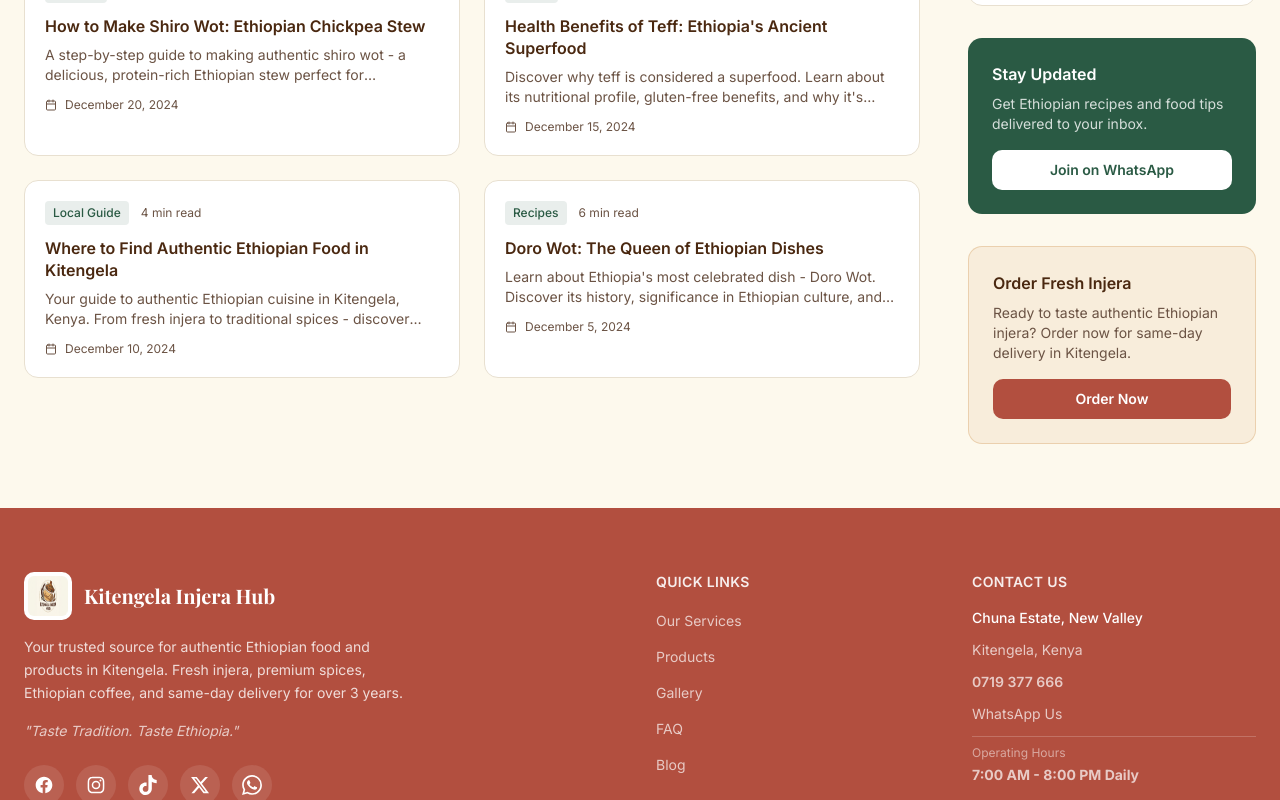
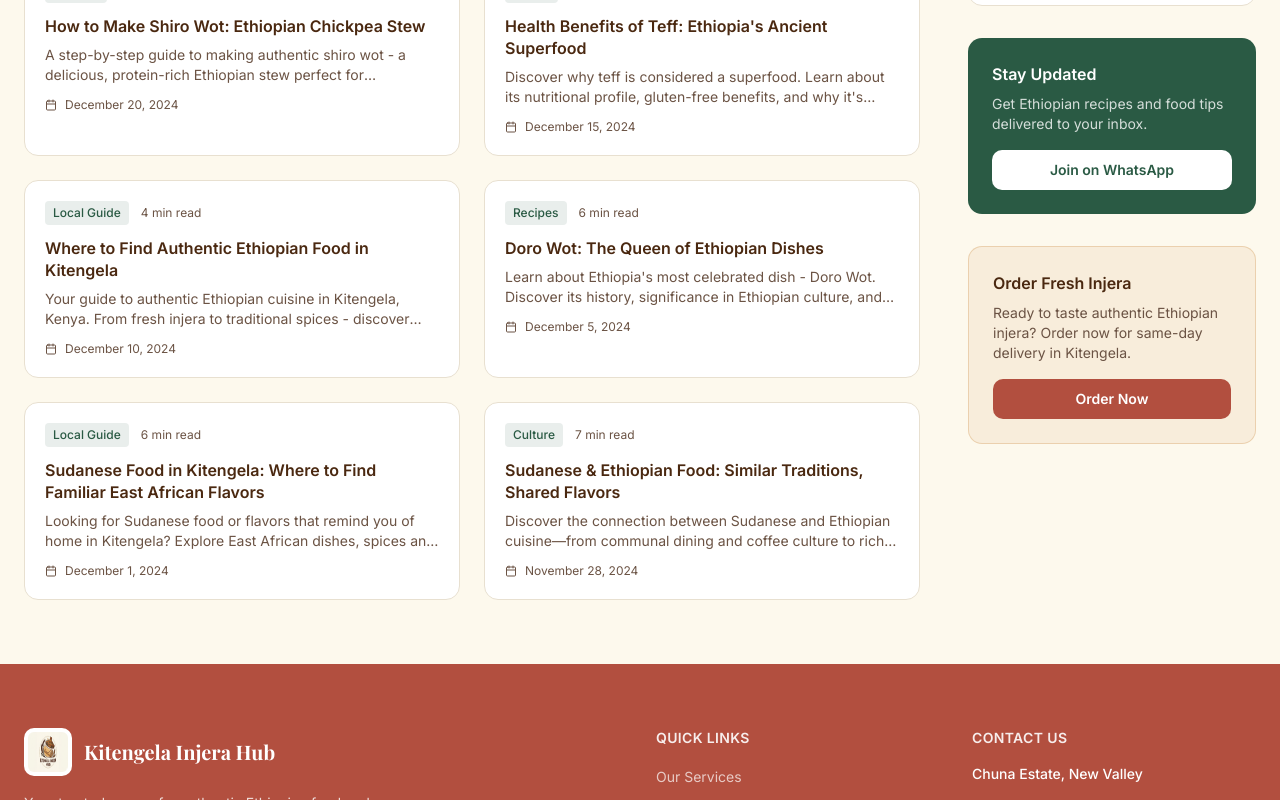
Before and after one commit to RICHMAN2200/kitengela-ethiopia-hub, a Next.js app: page /blog in a window 1280 px wide. Shown: the part 1580-2380 px from the top of the page. Built offline with nearby package versions, Linux system fonts and the light colour scheme; a web font is replaced by a local one.

Commit message:
Add new blog posts and update category counts

```diff
--- a/app/blog/page.tsx
+++ b/app/blog/page.tsx
@@ -92,16 +92,39 @@ const blogPosts = [
     author: "Kitengela Injera Hub",
     featured: false,
   },
+  {
+  slug: "sudanese-food-kitengela",
+  title: "Sudanese Food in Kitengela: Where to Find Familiar East African Flavors",
+  excerpt:
+    "Looking for Sudanese food or flavors that remind you of home in Kitengela? Explore East African dishes, spices and authentic injera experiences loved across the region.",
+  category: "Local Guide",
+  readTime: "6 min read",
+  date: "December 1, 2024",
+  author: "Kitengela Injera Hub",
+  featured: false,
+  },
+
+  {
+  slug: "sudanese-and-ethiopian-food-culture",
+  title: "Sudanese & Ethiopian Food: Similar Traditions, Shared Flavors",
+  excerpt:
+    "Discover the connection between Sudanese and Ethiopian cuisine—from communal dining and coffee culture to rich spices, stews and foods that bring families together.",
+  category: "Culture",
+  readTime: "7 min read",
+  date: "November 28, 2024",
+  author: "Kitengela Injera Hub",
+  featured: false,
+  },
 ]
 
 const categories = [
   { name: "All", count: blogPosts.length },
   { name: "Ethiopian Cuisine", count: 1 },
   { name: "Recipes", count: 2 },
-  { name: "Culture", count: 2 },
+  { name: "Culture", count: 3 },
   { name: "Ingredients", count: 1 },
   { name: "Health", count: 1 },
-  { name: "Local Guide", count: 1 },
+  { name: "Local Guide", count: 2 },
 ]
 
 export default function BlogPage() {
```
